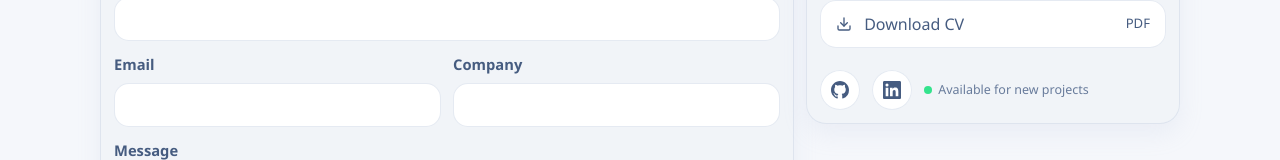
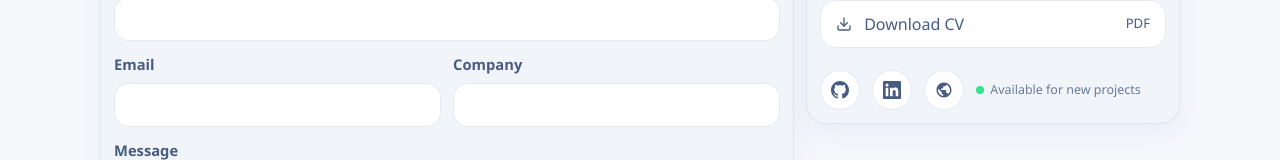
Before and after one commit to S4LUD/portfolio, a React (Vite) app: page / in a window 1280 px wide. Shown: the part 3922-4082 px from the top of the page. Built offline with nearby package versions, Linux system fonts and the light colour scheme; no server answers.

Commit message:
Add OnlineJobs.ph profile link to contact section
Co-Authored-By: Claude <noreply@anthropic.com>

```diff
--- a/src/components/sections/ContactSection/ContactSection.tsx
+++ b/src/components/sections/ContactSection/ContactSection.tsx
@@ -422,6 +422,17 @@ function ContactSection({ sectionRef }) {
                       <path d="M20.447 20.452h-3.554v-5.569c0-1.328-.027-3.037-1.852-3.037-1.853 0-2.136 1.445-2.136 2.939v5.667H9.351V9h3.414v1.561h.046c.477-.9 1.637-1.85 3.37-1.85 3.601 0 4.267 2.37 4.267 5.455v6.286zM5.337 7.433a2.062 2.062 0 01-2.063-2.065 2.064 2.064 0 112.063 2.065zm1.782 13.019H3.555V9h3.564v11.452zM22.225 0H1.771C.792 0 0 .774 0 1.729v20.542C0 23.227.792 24 1.771 24h20.451C23.2 24 24 23.227 24 22.271V1.729C24 .774 23.2 0 22.222 0h.003z" />
                     </svg>
                   </a>
+                  <a
+                    href="https://v2.onlinejobs.ph/jobseekers/info/4429324"
+                    target="_blank"
+                    rel="noreferrer"
+                    className="inline-flex h-10 w-10 items-center justify-center rounded-full bg-[var(--input-bg)] text-[var(--text-soft)] shadow-[inset_0_0_0_1px_var(--panel-border)] transition-colors duration-200 hover:bg-[var(--theme-toggle-hover-bg)] focus-visible:outline-hidden focus-visible:ring-2 focus-visible:ring-[var(--accent-strong)]"
+                    aria-label="OnlineJobs.ph profile"
+                  >
+                    <svg className="h-4.5 w-4.5" viewBox="0 0 24 24" fill="currentColor" aria-hidden="true">
+                      <path d="M12 2C6.48 2 2 6.48 2 12s4.48 10 10 10 10-4.48 10-10S17.52 2 12 2zm-1 17.93c-3.95-.49-7-3.85-7-7.93 0-.62.08-1.21.21-1.79L9 15v1c0 1.1.9 2 2 2v1.93zm6.9-2.54c-.26-.81-1-1.39-1.9-1.39h-1v-3c0-.55-.45-1-1-1H8v-2h2c.55 0 1-.45 1-1V7h2c1.1 0 2-.9 2-2v-.41c2.93 1.19 5 4.06 5 7.41 0 2.08-.8 3.97-2.1 5.39z" />
+                    </svg>
+                  </a>
                   <span className="inline-flex items-center gap-1.5 text-[0.78rem] text-[var(--text-faint)]">
                     <span className="inline-block h-2 w-2 rounded-full bg-green-400 animate-pulse" />
                     Available for new projects
```
